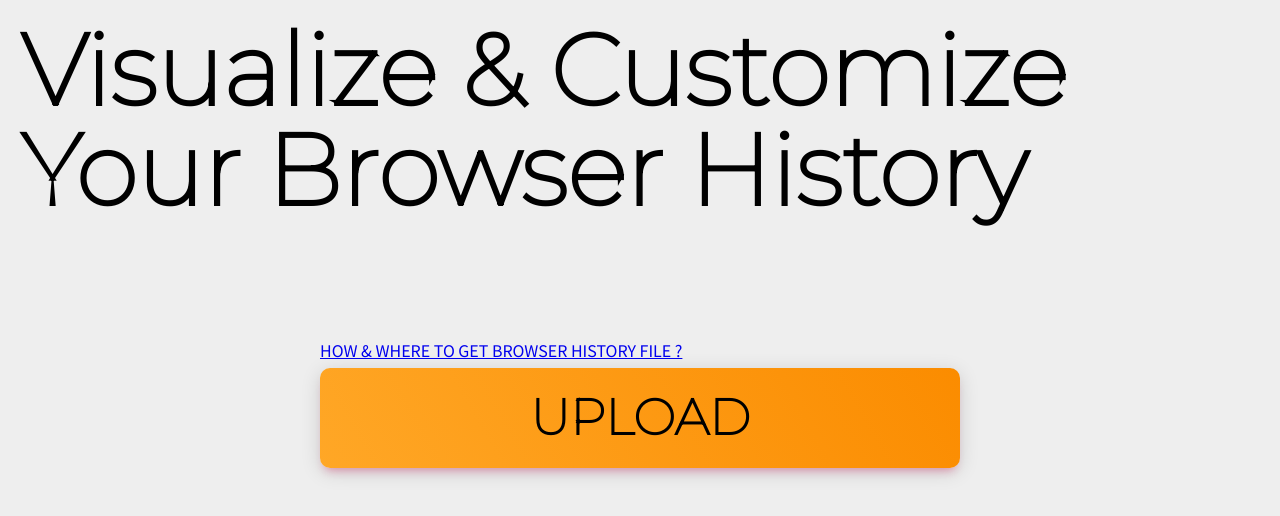
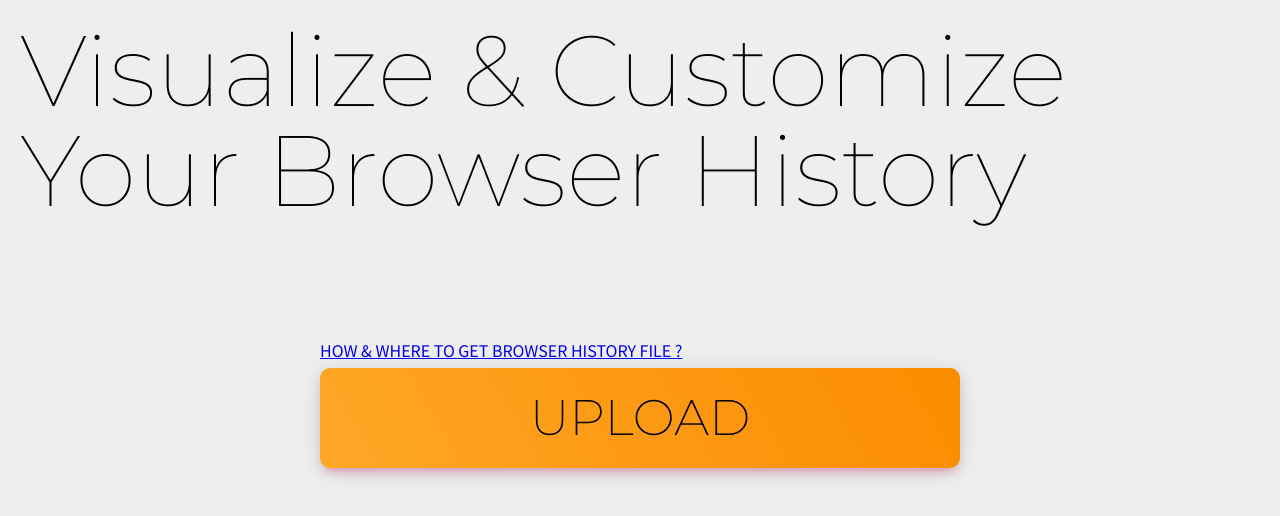
Before and after one commit to visu-visit/visu-visit-client, a React (Create React App) app: page / in a window 1280 px wide. Shown: the top 516 px of the page. Built offline with nearby package versions, Linux system fonts and the light colour scheme.

Commit message:
feat(FileLocationDescription): static page

```diff
--- a/public/index.html
+++ b/public/index.html
@@ -7,7 +7,7 @@
     <link rel="preconnect" href="https://fonts.googleapis.com" />
     <link rel="preconnect" href="https://fonts.gstatic.com" crossorigin />
     <link
-      href="https://fonts.googleapis.com/css2?family=Noto+Sans+KR&family=Montserrat:wght@100&display=swap"
+      href="https://fonts.googleapis.com/css2?family=Montserrat:ital,wght@0,100;0,200;0,300;0,400;0,500;0,600;0,700;0,800;0,900;1,100;1,200;1,300;1,400;1,500;1,600;1,700;1,800;1,900&family=Noto+Sans+KR:wght@100;300;400;500;700;900&display=swap"
       rel="stylesheet"
     />
   </head>
--- a/src/App.tsx
+++ b/src/App.tsx
@@ -1,5 +1,6 @@
 import { Route, Switch } from "react-router-dom";
 import { ThemeProvider } from "styled-components";
+import FileLocationDescription from "./components/FileLocationDescription";
 
 import NotFound from "./components/NotFound";
 import History from "./pages/History";
@@ -15,6 +16,9 @@ function App() {
         <Route exact path="/">
           <Introduction />
         </Route>
+        <Route exact path="/description-about-browser-history-location">
+          <FileLocationDescription />
+        </Route>
         <Route exact path="/browser-history/:id">
           <History />
         </Route>
--- /dev/null
+++ b/src/components/FileLocationDescription.tsx
@@ -0,0 +1,71 @@
+import styled from "styled-components";
+import SubTitle from "./shared/SubTitle";
+import Title from "./shared/Title";
+
+const Wrapper = styled.div`
+  display: flex;
+  width: 100%;
+  height: 100%;
+  flex-direction: column;
+`;
+
+const Code = styled.span`
+  background-color: lightgray;
+  border-radius: 5px;
+  padding: 0 5px 0 5px;
+`;
+
+const Section = styled.section`
+  margin: 0 20px 0 20px;
+`;
+
+const Paragraph = styled.p`
+  margin: 20px;
+  font-size: 20px;
+  font-weight: lighter;
+
+  img {
+    width: 1000px;
+    border-radius: 10px;
+  }
+`;
+
+export default function FileLocationDescription() {
+  return (
+    <Wrapper>
+      <Title>Where Is My History ?</Title>
+      <Section>
+        <SubTitle>
+          {"1. Title "}
+          <Code>Chrome://version</Code>
+          {" on your browser address"}
+        </SubTitle>
+        <Paragraph>Only Chrome Browser Available Now</Paragraph>
+      </Section>
+      <Section>
+        <SubTitle>2. Check Your “profile path”</SubTitle>
+        <Paragraph>
+          Mac Example:
+          <Code>
+            /users/your_name/library/application support/google/chrome/default
+          </Code>
+        </Paragraph>
+        <Paragraph>
+          Window Example:
+          <Code>
+            C:/users/your_name/appdata/local/google.chrome/user Data/default/
+          </Code>
+        </Paragraph>
+      </Section>
+      <Section>
+        <SubTitle>3. Go To Your PATH & Get Your “History” File</SubTitle>
+        <Paragraph>
+          <img
+            alt="chrome-version"
+            src="images/fileLocationDescription/chrome-version.png"
+          />
+        </Paragraph>
+      </Section>
+    </Wrapper>
+  );
+}
--- /dev/null
+++ b/src/components/shared/SubTitle.tsx
@@ -0,0 +1,10 @@
+import styled from "styled-components";
+
+const SubTitle = styled.h1`
+  font-family: Montserrat;
+  font-size: 50px;
+  font-weight: 100;
+  margin: 20px;
+`;
+
+export default SubTitle;
--- /dev/null
+++ b/src/components/shared/Title.tsx
@@ -0,0 +1,10 @@
+import styled from "styled-components";
+
+const Title = styled.h1`
+  font-family: Montserrat;
+  font-size: 100px;
+  font-weight: 100;
+  margin: 20px;
+`;
+
+export default Title;
--- a/src/pages/Introduction.tsx
+++ b/src/pages/Introduction.tsx
@@ -3,6 +3,7 @@ import { Link } from "react-router-dom";
 import styled from "styled-components";
 
 import { postHistoryFile } from "../api";
+import Title from "../components/shared/Title";
 
 const Wrapper = styled.div`
   position: relative;
@@ -14,20 +15,16 @@ const Wrapper = styled.div`
   justify-content: center;
 `;
 
+const MainTitle = styled(Title)`
+  position: absolute;
+  top: 0;
+  left: 0;
+`;
+
 const Section = styled.section`
   position: relative;
   width: 50%;
   min-width: 300px;
-`;
-
-const Title = styled.h1`
-  position: absolute;
-  top: 0;
-  left: 0;
-  font-family: Montserrat;
-  font-size: 100px;
-  font-weight: 800;
-  margin: 20px;
 `;
 
 const SLink = styled(Link)`
@@ -40,7 +37,7 @@ const Label = styled.label`
   align-items: center;
   justify-content: center;
   font-family: Montserrat;
-  font-weight: 800;
+  font-weight: 200;
   width: 100%;
   height: 100px;
   background: ${({ theme }) => theme.gradient.orange};
@@ -55,6 +52,7 @@ const Input = styled.input`
 
 const ErrorMessage = styled.div`
   color: red;
+  margin: 10px 0 10px 0;
 `;
 
 export default function Introduction() {
@@ -79,7 +77,7 @@ export default function Introduction() {
 
   return (
     <Wrapper>
-      <Title>Visualize & Customize Your Browser History</Title>
+      <MainTitle>Visualize & Customize Your Browser History</MainTitle>
       <Section>
         <SLink to="description-about-browser-history-location">
           HOW & WHERE TO GET BROWSER HISTORY FILE ?
```
Also changed, not shown: public/images/fileLocationDescription/chrome-version.png (added).
